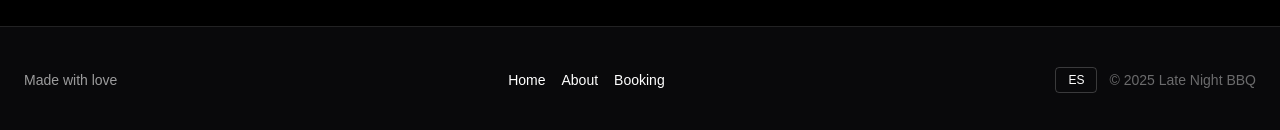
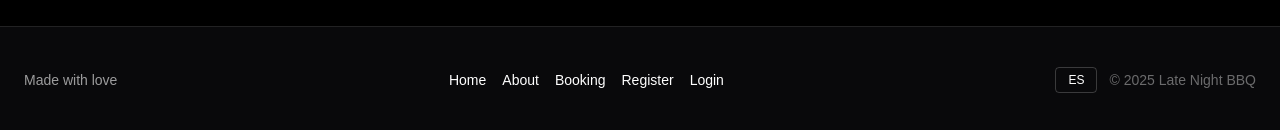
Before and after one commit to ThatsVie/late-night-bbq, a Next.js app: page / in a window 1280 px wide. Shown: the part 2065-2195 px from the top of the page. Built offline with nearby package versions, Linux system fonts and the light colour scheme.

Commit message:
chore: update footer with register and login links

```diff
--- a/src/components/Footer.tsx
+++ b/src/components/Footer.tsx
@@ -22,11 +22,14 @@ export default function Footer() {
   return (
     <footer className="bg-zinc-950 text-white border-t border-white/10 px-6 py-10 text-sm">
       <div className="max-w-7xl mx-auto flex flex-col sm:flex-row items-center justify-between gap-6">
-        {/* Text */}
+        {/* Footer text */}
         <p className="text-white/60">{t('footer.madeWithLove')}</p>
 
-        {/* Nav Links */}
-        <nav className="flex gap-4" aria-label="Footer navigation">
+        {/* Navigation */}
+        <nav
+          className="flex flex-wrap gap-4 justify-center sm:justify-start"
+          aria-label="Footer navigation"
+        >
           <Link href="/" className="hover:text-pink-400 transition">
             {t('nav.home')}
           </Link>
@@ -35,6 +38,12 @@ export default function Footer() {
           </Link>
           <Link href="/booking" className="hover:text-pink-400 transition">
             {t('nav.booking')}
+          </Link>
+          <Link href="/register" className="hover:text-pink-400 transition">
+            {t('nav.register')}
+          </Link>
+          <Link href="/login" className="hover:text-pink-400 transition">
+            {t('nav.login')}
           </Link>
         </nav>
 
```
